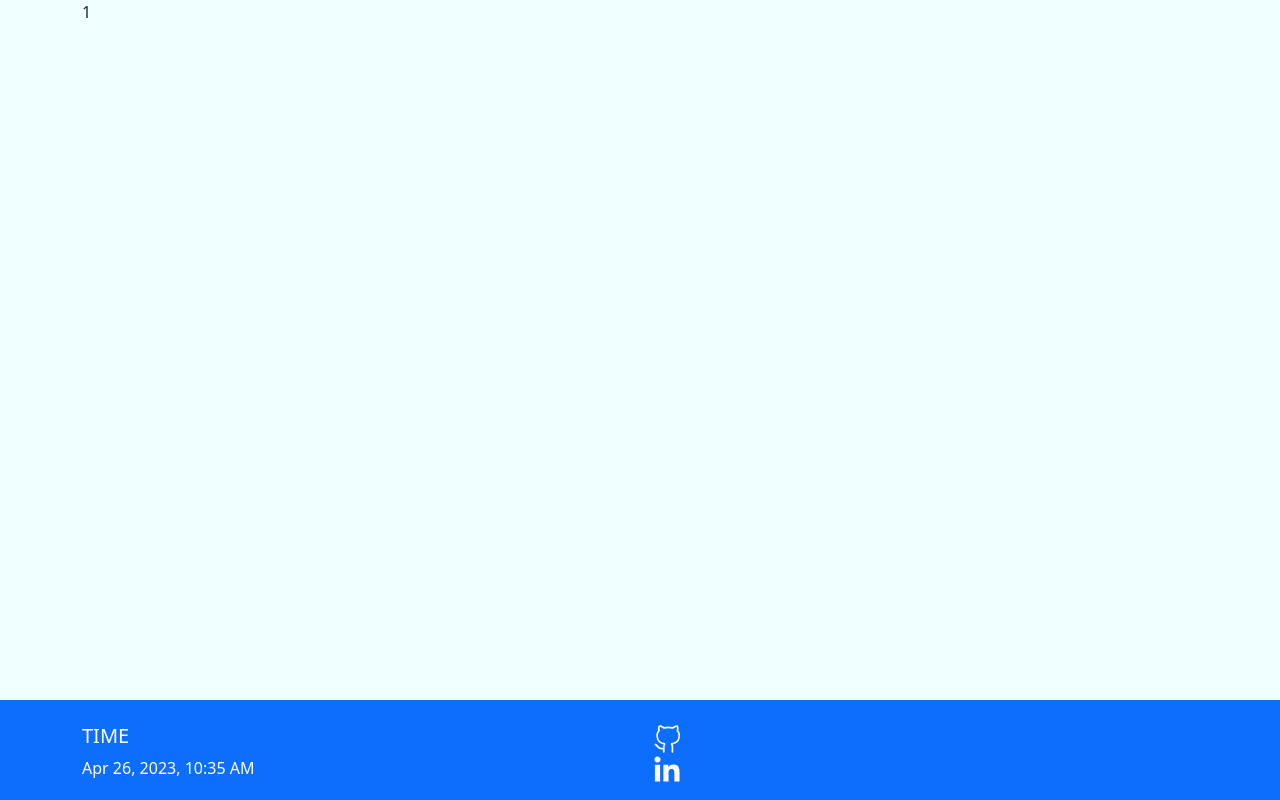
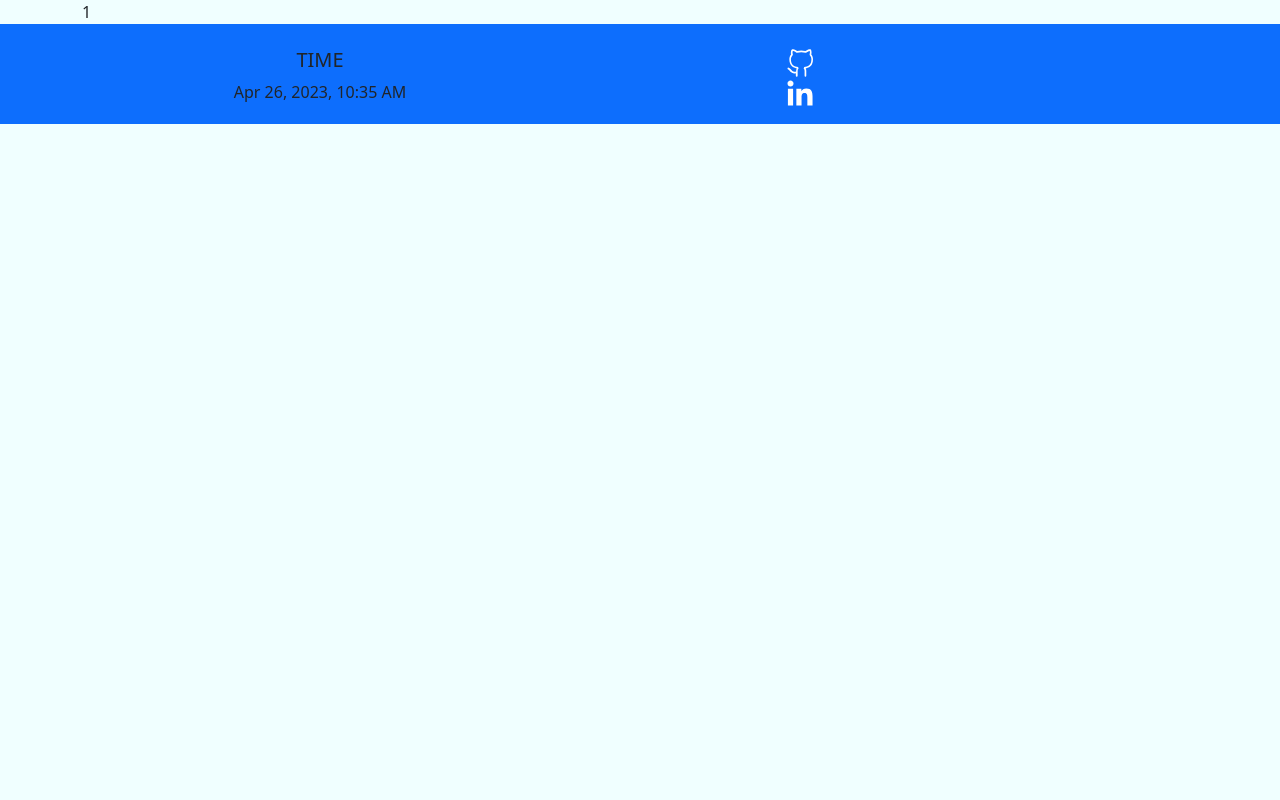
Before and after one commit to qbuus/FullstackToDo, a React (Create React App) app in the folder todofrontend/: page / in a window 1280 px wide. Built offline with nearby package versions, Linux system fonts and the light colour scheme.

Commit message:
footer update rework

```diff
--- a/todofrontend/src/components/Footer.tsx
+++ b/todofrontend/src/components/Footer.tsx
@@ -11,7 +11,7 @@ export default function Footer() {
   useEffect(() => {
     const dateInterval = setInterval(() => {
       setDate(new Date().toString());
-    }, 60000);
+    }, 1000);
     return () => {
       clearInterval(dateInterval);
     };
@@ -20,8 +20,8 @@ export default function Footer() {
   const formattedDate = dateFormat(date);
 
   return (
-    <footer className="page-footer font-small pt-4 bg-primary text-white fixed-bottom">
-      <div className="container ">
+    <footer className="page-footer font-small pt-4 blue bg-primary">
+      <div className="container-fluid text-center text-md-left">
         <div className="row">
           <div className="col-md-6 mt-md-0 mt-3">
             <h5 className="text-uppercase">Time</h5>
```
